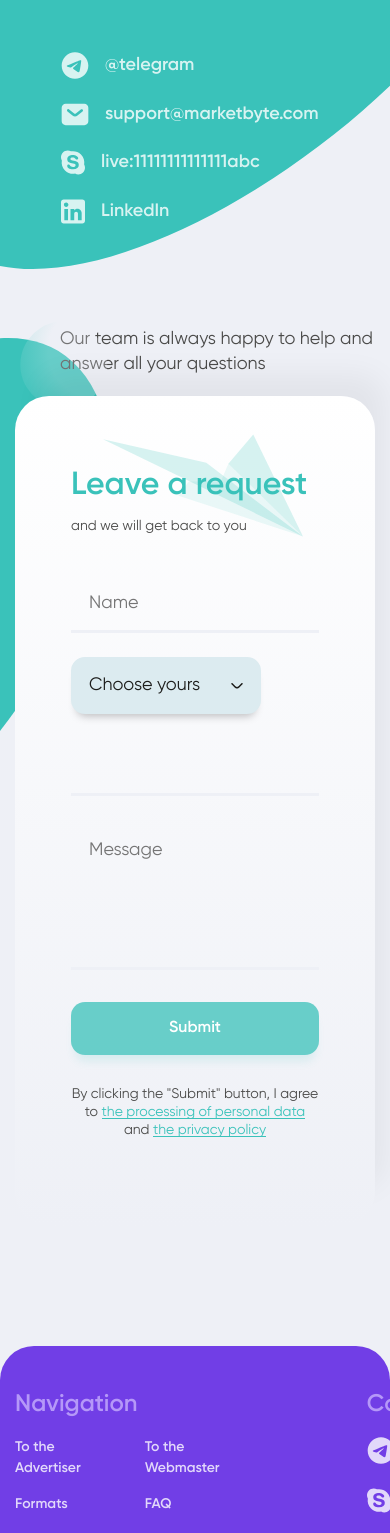
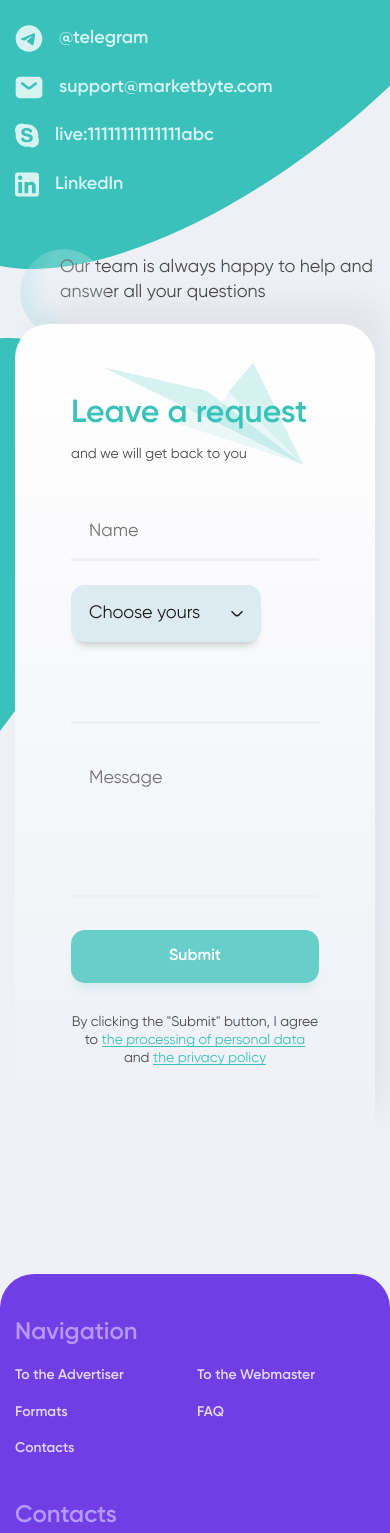
Before and after one commit to DiNeeZ/add-agency, a Next.js app: page / in a window 390 px wide. Shown: the part 8459-9992 px from the top of the page. Built offline with nearby package versions, Linux system fonts and the light colour scheme.

Commit message:
footer adapted for mobile

```diff
--- a/components/contacts/contacts.module.scss
+++ b/components/contacts/contacts.module.scss
@@ -175,6 +175,7 @@
 @include small-tablet {
   .shaped {
     max-width: 540px;
+    overflow: hidden;
   }
 }
 
@@ -198,6 +199,8 @@
   }
 
   .shaped {
+    width: 100%;
+    padding: 80px 0 40px 0;
     background: none;
   }
 }
--- a/components/footer/footer.module.scss
+++ b/components/footer/footer.module.scss
@@ -182,3 +182,24 @@
     }
   }
 }
+
+@include tablet {
+  .contactList {
+    grid-template-columns: repeat(1, 1fr);
+  }
+}
+
+@include small-tablet {
+  .content {
+    flex-direction: column;
+    gap: 2.5rem;
+  }
+}
+
+@include mobile {
+  .bottom {
+    flex-direction: column;
+    align-items: baseline;
+    gap: 2.5rem;
+  }
+}
```
